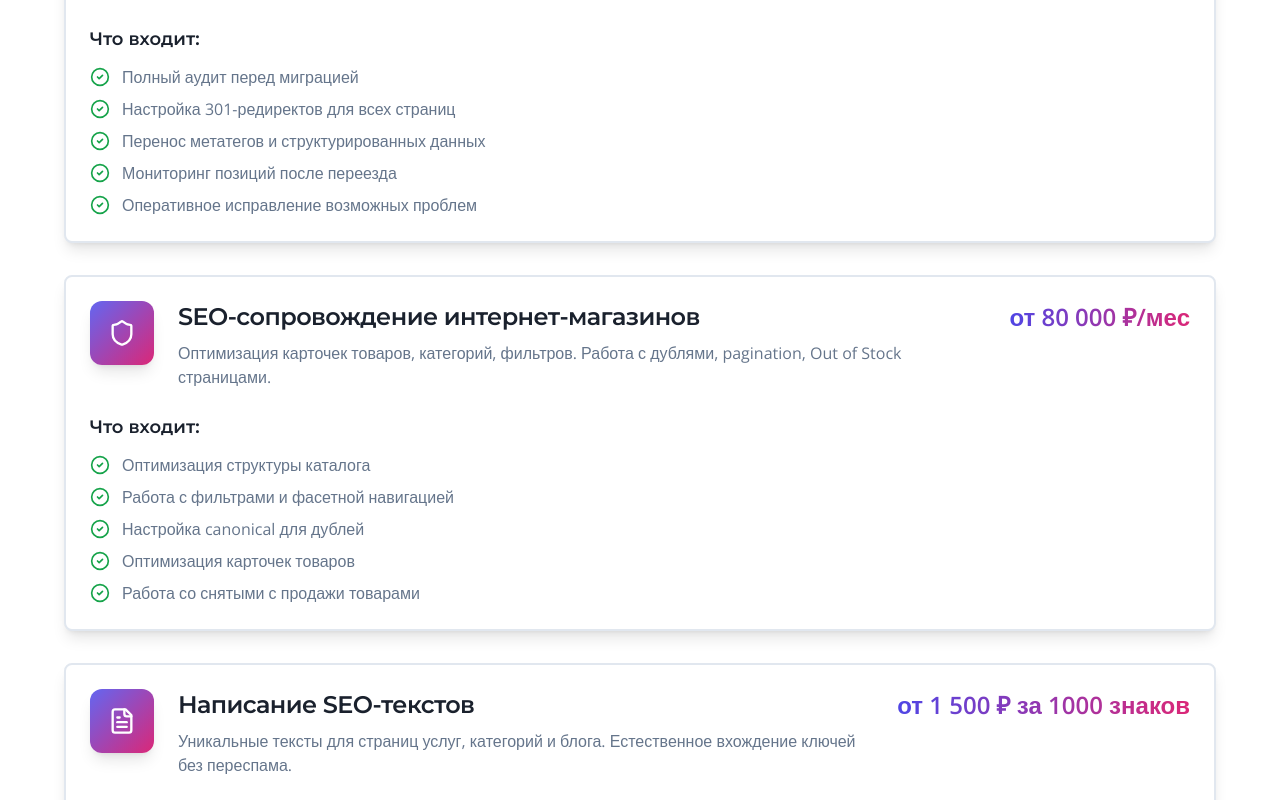
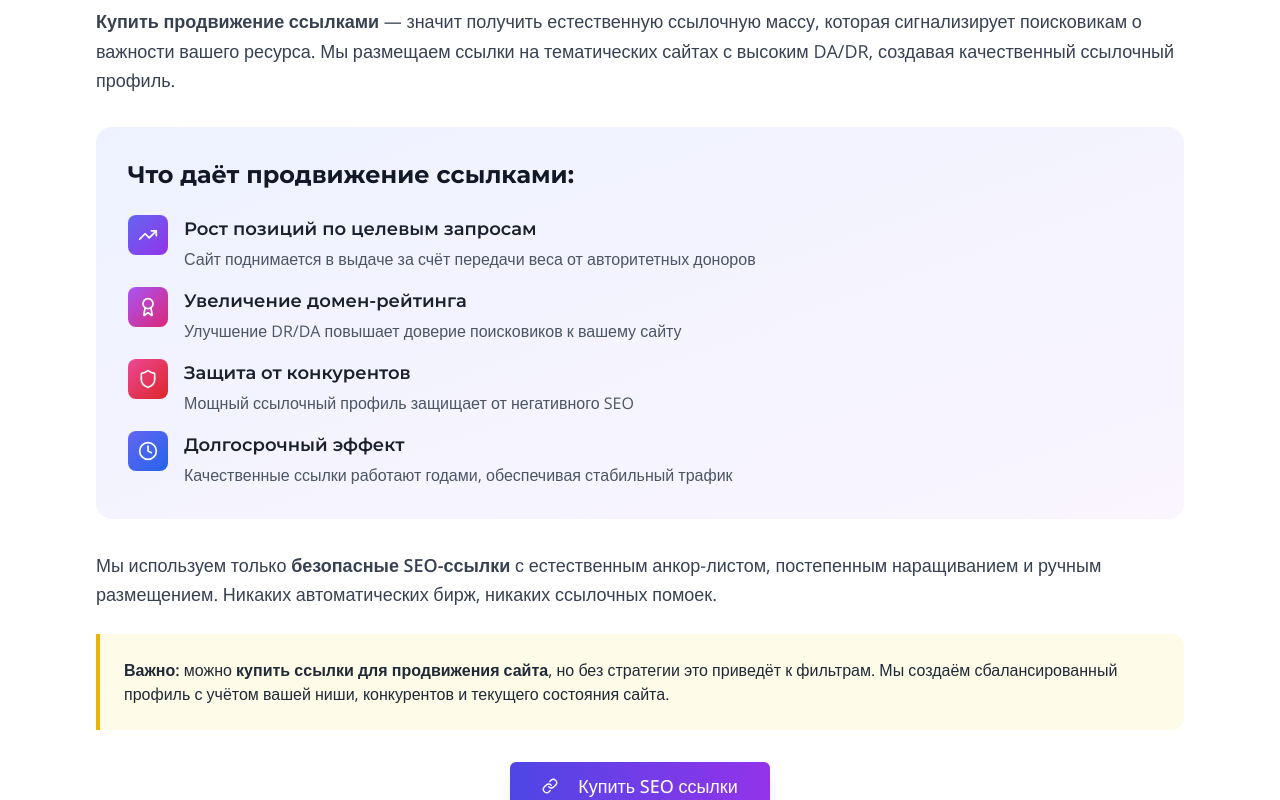
Before and after one commit to pr-poehali-dev/site-promotion-landing, a React (Vite) app: page /additional-services in a window 1280 px wide. Shown: the part 1200-2000 px from the top of the page. Built offline with nearby package versions, Linux system fonts and the light colour scheme.

Commit message:
feat: добавлена статья о продвижении ссылками

```diff
--- a/src/pages/AdditionalServices.tsx
+++ b/src/pages/AdditionalServices.tsx
@@ -186,7 +186,82 @@ export default function AdditionalServices() {
       </section>
 
       <section className="py-20 bg-white">
-        <div className="container">
+        <div className="container max-w-6xl">
+          <div className="mb-16">
+            <h2 className="text-3xl md:text-5xl font-bold mb-6 text-gray-900">
+              📊 Продвижение сайта ссылками: как это работает
+            </h2>
+            <p className="text-lg text-gray-700 leading-relaxed mb-8">
+              <strong>Купить продвижение ссылками</strong> — значит получить естественную ссылочную массу, которая сигнализирует поисковикам о важности вашего ресурса.
+              Мы размещаем ссылки на тематических сайтах с высоким DA/DR, создавая качественный ссылочный профиль.
+            </p>
+
+            <div className="bg-gradient-to-br from-indigo-50 to-purple-50 rounded-2xl p-8 mb-8">
+              <h3 className="text-2xl font-bold mb-6 text-gray-900">Что даёт продвижение ссылками:</h3>
+              <div className="space-y-4">
+                <div className="flex items-start gap-4">
+                  <div className="w-10 h-10 rounded-lg bg-gradient-to-br from-indigo-500 to-purple-600 flex items-center justify-center flex-shrink-0">
+                    <Icon name="TrendingUp" className="text-white" size={20} />
+                  </div>
+                  <div>
+                    <h4 className="font-semibold text-lg mb-1">Рост позиций по целевым запросам</h4>
+                    <p className="text-gray-600">Сайт поднимается в выдаче за счёт передачи веса от авторитетных доноров</p>
+                  </div>
+                </div>
+                <div className="flex items-start gap-4">
+                  <div className="w-10 h-10 rounded-lg bg-gradient-to-br from-purple-500 to-pink-600 flex items-center justify-center flex-shrink-0">
+                    <Icon name="Award" className="text-white" size={20} />
+                  </div>
+                  <div>
+                    <h4 className="font-semibold text-lg mb-1">Увеличение домен-рейтинга</h4>
+                    <p className="text-gray-600">Улучшение DR/DA повышает доверие поисковиков к вашему сайту</p>
+                  </div>
+                </div>
+                <div className="flex items-start gap-4">
+                  <div className="w-10 h-10 rounded-lg bg-gradient-to-br from-pink-500 to-red-600 flex items-center justify-center flex-shrink-0">
+                    <Icon name="Shield" className="text-white" size={20} />
+                  </div>
+                  <div>
+                    <h4 className="font-semibold text-lg mb-1">Защита от конкурентов</h4>
+                    <p className="text-gray-600">Мощный ссылочный профиль защищает от негативного SEO</p>
+                  </div>
+                </div>
+                <div className="flex items-start gap-4">
+                  <div className="w-10 h-10 rounded-lg bg-gradient-to-br from-indigo-500 to-blue-600 flex items-center justify-center flex-shrink-0">
+                    <Icon name="Clock" className="text-white" size={20} />
+                  </div>
+                  <div>
+                    <h4 className="font-semibold text-lg mb-1">Долгосрочный эффект</h4>
+                    <p className="text-gray-600">Качественные ссылки работают годами, обеспечивая стабильный трафик</p>
+                  </div>
+                </div>
+              </div>
+            </div>
+
+            <p className="text-lg text-gray-700 leading-relaxed mb-6">
+              Мы используем только <strong>безопасные SEO-ссылки</strong> с естественным анкор-листом, постепенным наращиванием и ручным размещением.
+              Никаких автоматических бирж, никаких ссылочных помоек.
+            </p>
+
+            <div className="bg-yellow-50 border-l-4 border-yellow-500 p-6 rounded-r-xl mb-8">
+              <p className="text-gray-800">
+                <strong>Важно:</strong> можно <strong>купить ссылки для продвижения сайта</strong>, но без стратегии это приведёт к фильтрам.
+                Мы создаём сбалансированный профиль с учётом вашей ниши, конкурентов и текущего состояния сайта.
+              </p>
+            </div>
+
+            <div className="text-center">
+              <Button
+                size="lg"
+                className="bg-gradient-to-r from-indigo-600 to-purple-600 hover:from-indigo-700 hover:to-purple-700 shadow-lg hover:shadow-xl transition-all text-lg px-8 py-6"
+                onClick={() => window.open('https://t.me/seovzlet', '_blank')}
+              >
+                <Icon name="Link" size={24} className="mr-3" />
+                Купить SEO ссылки
+              </Button>
+            </div>
+          </div>
+
           <div className="space-y-8 max-w-6xl mx-auto">
             {additionalServices.map((service, index) => (
               <Card key={index} className="hover:shadow-2xl transition-all duration-300 bg-white border-2 shadow-lg group">
```
